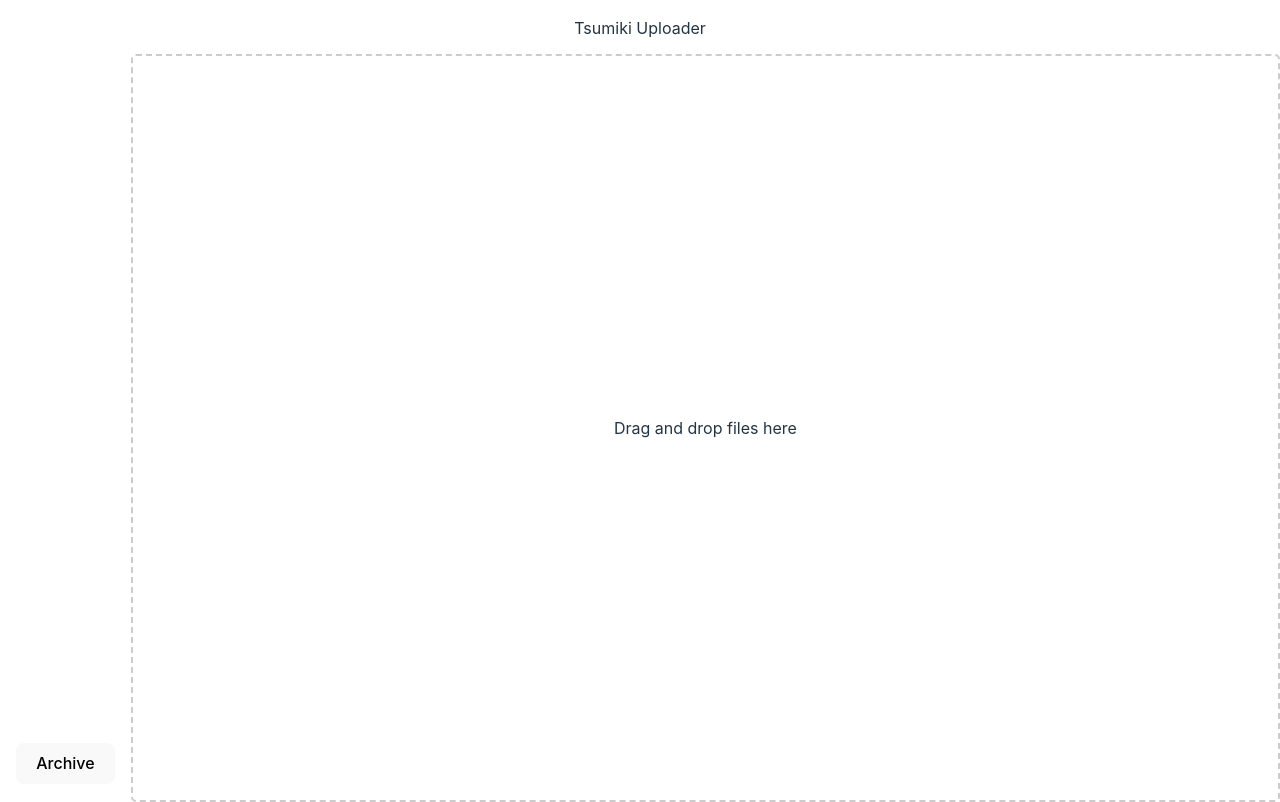
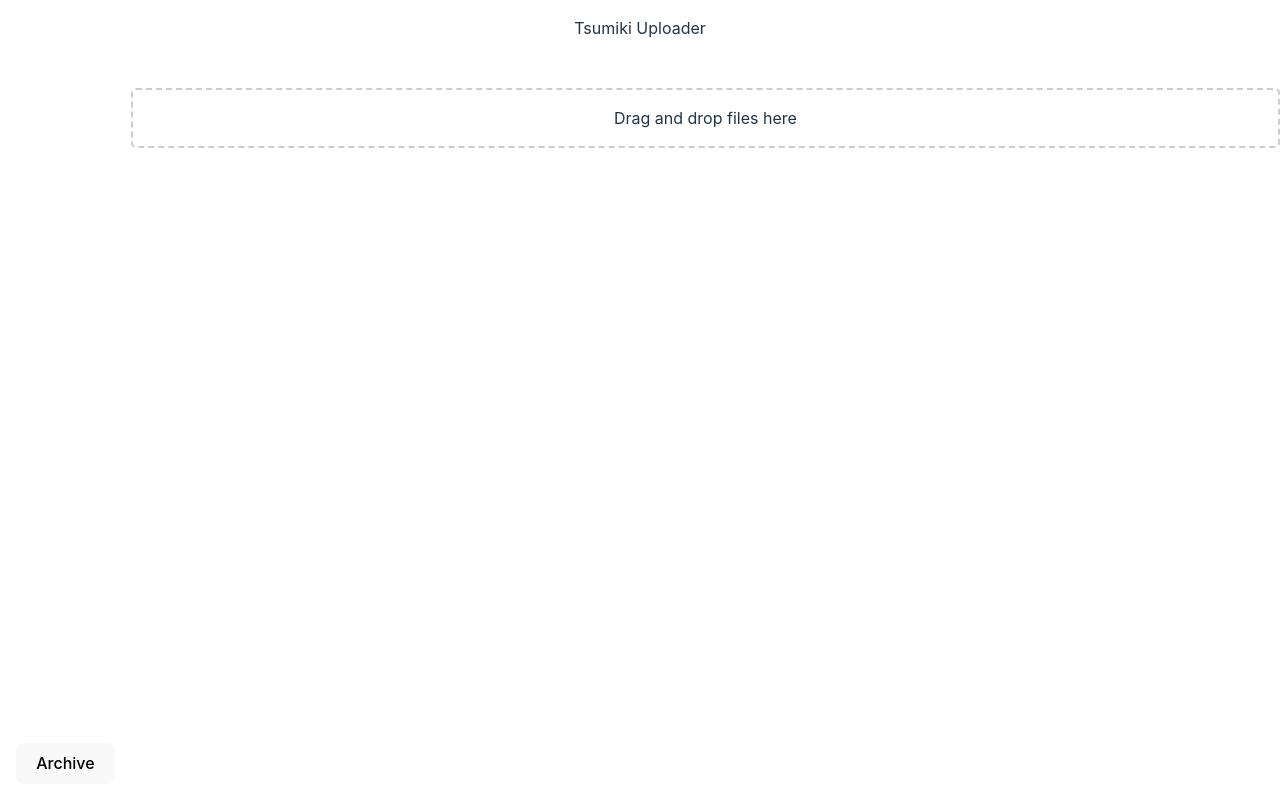
Before and after one commit to ksilverwall/tsumiki-uploader, a React (Vite) app: page / in a window 1280 px wide. Built offline with nearby package versions, Linux system fonts and the light colour scheme.

Commit message:
Display group view

```diff
--- a/src/App.css
+++ b/src/App.css
@@ -27,8 +27,12 @@
 }
 
 .gallery-view {
-  width: 100%;
-  height: 100%;
+  display: flex;
+  flex-direction: column;
+}
+
+.image-list {
+  flex: 1;
   display: flex;
   align-items: center;
   justify-content: center;
--- a/src/App.tsx
+++ b/src/App.tsx
@@ -1,5 +1,5 @@
-import { useCallback, useReducer } from "react";
-import { useNavigate } from "react-router-dom";
+import { useCallback, useEffect, useReducer, useState } from "react";
+import { useLocation, useNavigate } from "react-router-dom";
 import ImagePreview from "./ImagePreview";
 import FileLoader from "./FileLoader";
 import reducer from "./reducer";
@@ -7,11 +7,21 @@ import "./App.css";
 
 function App() {
   const navigate = useNavigate();
+  const location = useLocation();
+
+  const [groupView, setGroupView] = useState<number>();
   const [status, dispatch] = useReducer(reducer, {
     nextArchiveId: 0,
     nextItemId: 0,
     items: [],
   });
+
+  useEffect(() => {
+    const dict = Object.fromEntries(
+      new URLSearchParams(location.search).entries()
+    );
+    setGroupView(dict["group"] ? parseInt(dict["group"]) : undefined);
+  }, [location.search]);
 
   const onSelect = useCallback(
     (index: number) => {
@@ -52,10 +62,12 @@ function App() {
 
   const galleryView = (
     <div className="gallery-view">
+      <p>{groupView}</p>
+      <div className="image-list">
         {status.items.length > 0 ? (
           <>
             {status.items
-            .filter((item) => item.archiveiId === undefined)
+              .filter((item) => item.archiveiId === groupView)
               .map((item, idx) => (
                 <div key={idx} onClick={() => onSelect(item.id)}>
                   <ImagePreview file={item.file} marked={item.marked} />
@@ -65,6 +77,7 @@ function App() {
         ) : (
           <FileLoader onLoaded={(files) => dispatch({ type: "LOAD", files })} />
         )}
+      </div>
     </div>
   );
 
```
Lines whose indentation alone changed are shown as unchanged.
